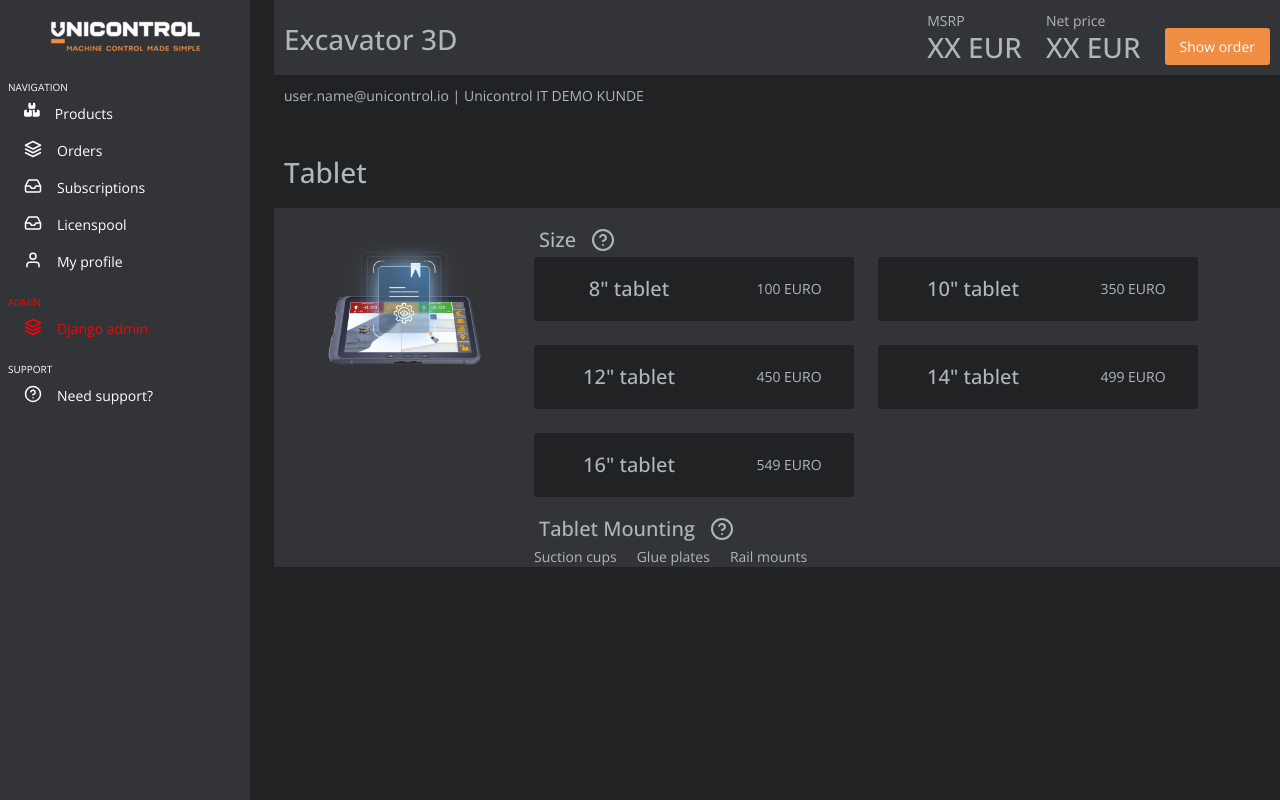
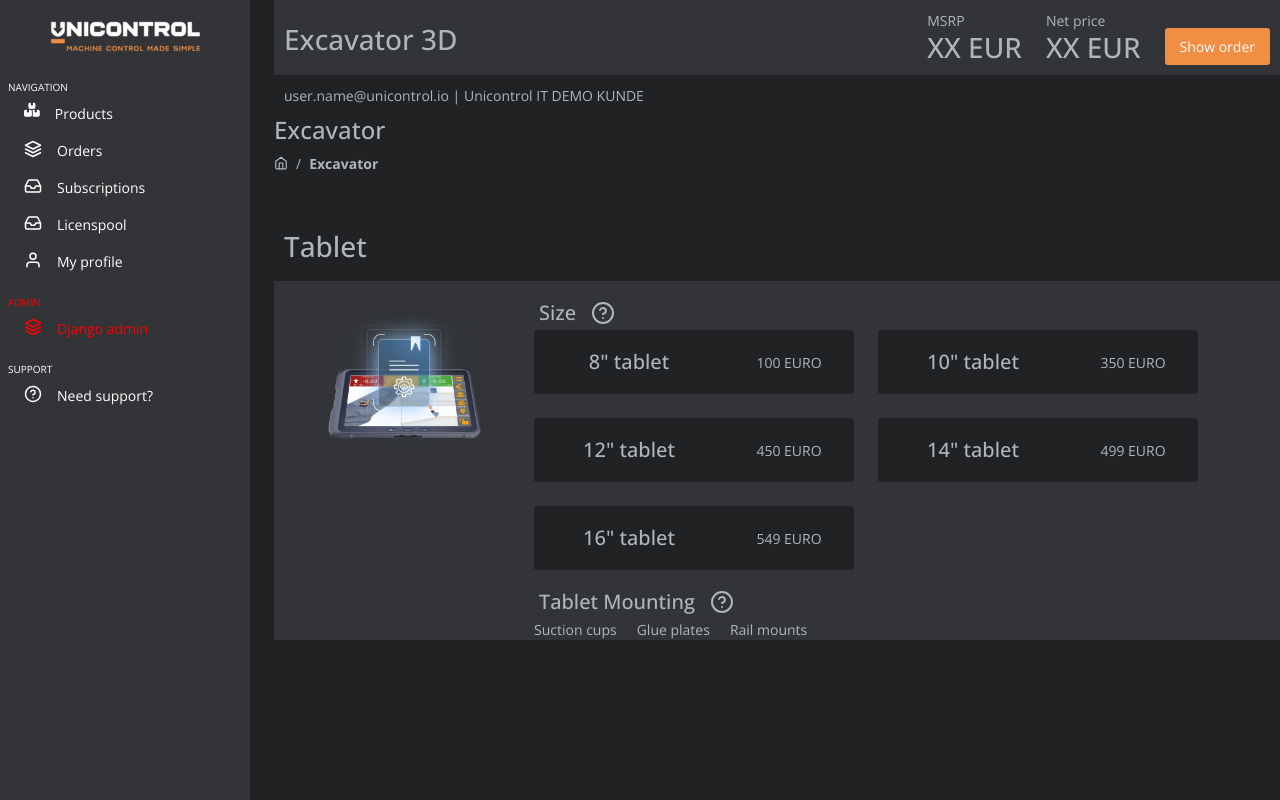
Before and after one commit to Artaey/Unicontrolproject, a Django app: page /excavator in a window 1280 px wide. Run offline with Django 5.2, Linux system fonts and the light colour scheme.

Commit message:
added breadcrumb to excavator, place order link to summary

```diff
--- a/templates/components/cart.html
+++ b/templates/components/cart.html
@@ -21,6 +21,6 @@
         </tbody>
     </table>
     <div class="cartOrder d-flex justify-content-end align-items-end mt-4">
-        <button>Place order</button>
+        <a class="linkButton" href="/summary">Place order</a>
     </div>
 </div>
--- a/templates/order/excavator.html
+++ b/templates/order/excavator.html
@@ -6,6 +6,12 @@
     {% include 'components/cart.html'%}
     <div class="content">
         {% include 'components/username.html' %}
+        <h4 class="ms-4">Excavator</h4>
+        <div class="breadcrumb d-flex gap-2 ms-4">
+            <a href="/"><i data-feather="home"></i></a>
+            <p>/</p>
+            <b>Excavator</b>
+        </div>
         {% include 'components/field.html'%}
     </div>
 </div>
```
